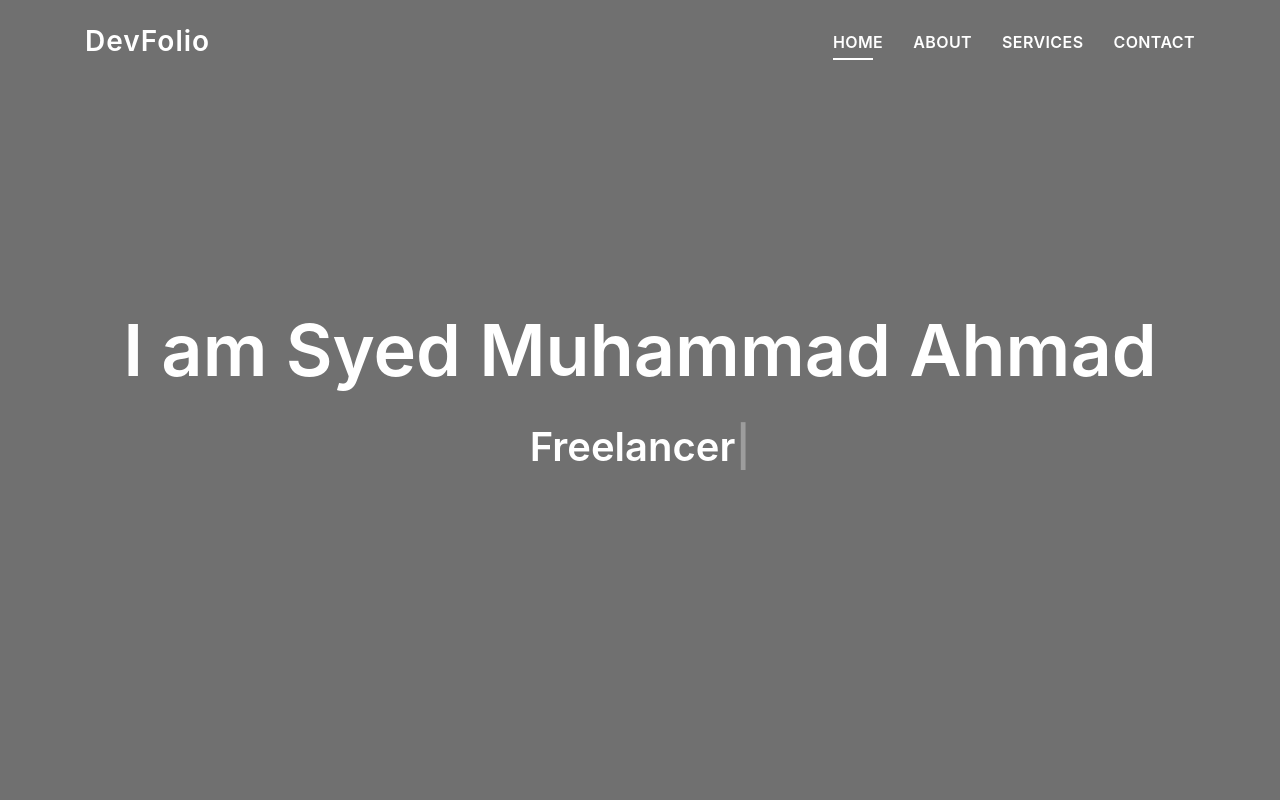
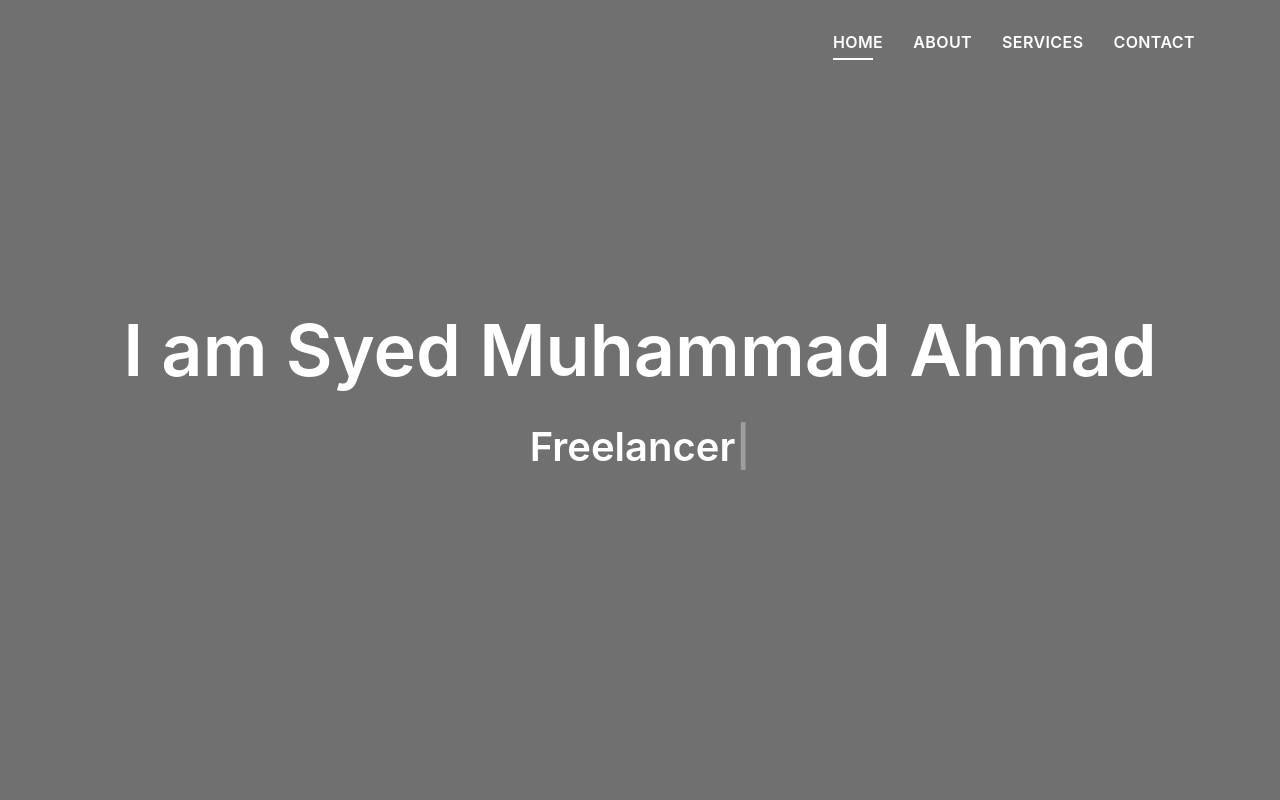
Before and after one commit to SyedMuhammadAhmed1223/pordfolio, a plain HTML site: page index.html in a window 1280 px wide. Shown: the top 800 px of the page. Drawn offline with nearby package versions, Linux system fonts and the light colour scheme; files that its build step writes are made by us from their sources; a script that the page names is missing; files whose address does not match are found by name.

Commit message:
Update index.html

```diff
--- a/index.html
+++ b/index.html
@@ -5,7 +5,7 @@
   <meta charset="utf-8">
   <meta content="width=device-width, initial-scale=1.0" name="viewport">
 
-  <title>DevFolio Bootstrap Portfolio Template - Index</title>
+  <title> Syed M.Ahmed</title>
   <meta content="" name="description">
   <meta content="" name="keywords">
 
@@ -31,7 +31,7 @@
   <header id="header" class="fixed-top">
     <div class="container d-flex align-items-center justify-content-between">
 
-      <h1 class="logo"><a href="index.html">DevFolio</a></h1>
+      <h1 class="logo"><a href="index.html"></a></h1>
 
       <nav id="navbar" class="navbar">
         <ul>
```
